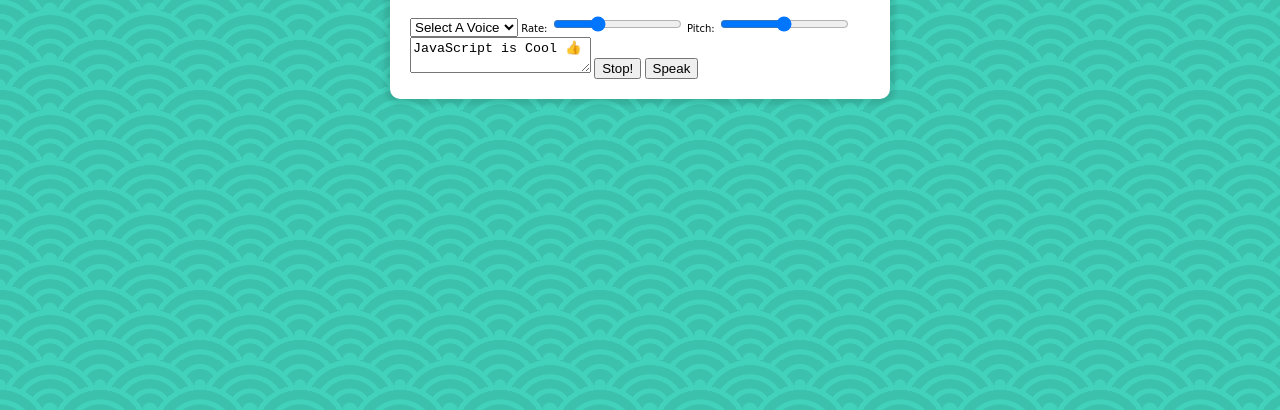
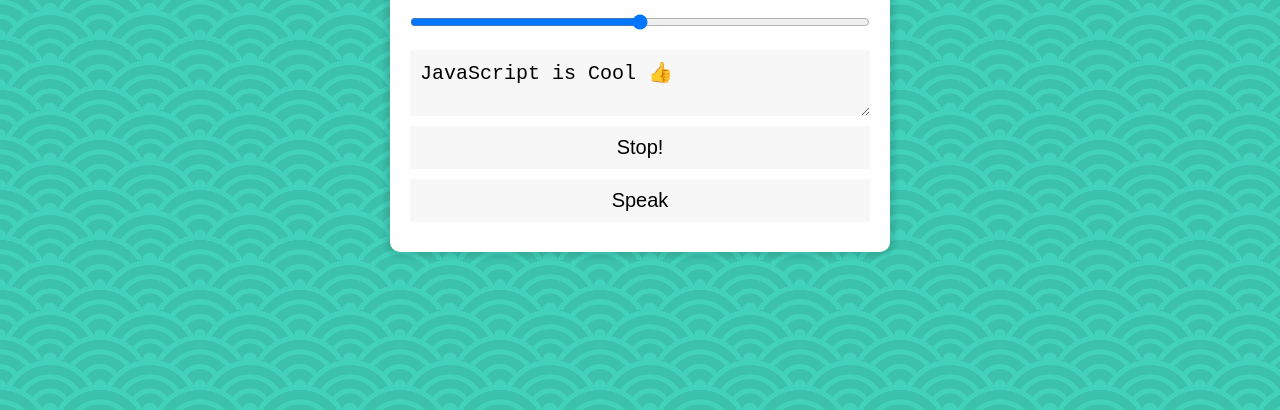
Before and after one commit to oskygh/Speech-Synthesis, a plain HTML site: page index.html in a window 1280 px wide. Shown: the part 390-800 px from the top of the page. Drawn offline with Linux system fonts and the light colour scheme.

Commit message:
CSS for voiceinator input,button,select,textarea

```diff
--- a/style/index.css
+++ b/style/index.css
@@ -124,3 +124,17 @@ h1 {
   font-family: "Pacifico", cursive;
   text-shadow: 3px 3px 0 #f3c010;
 }
+
+.voiceinator input,
+.voiceinator button,
+.voiceinator select,
+.voiceinator textarea {
+  width: 100%;
+  display: block;
+  margin: 10px 0;
+  padding: 10px;
+  border: 0;
+  font-size: 2rem;
+  background: #f7f7f7;
+  outline: 0;
+}
```
